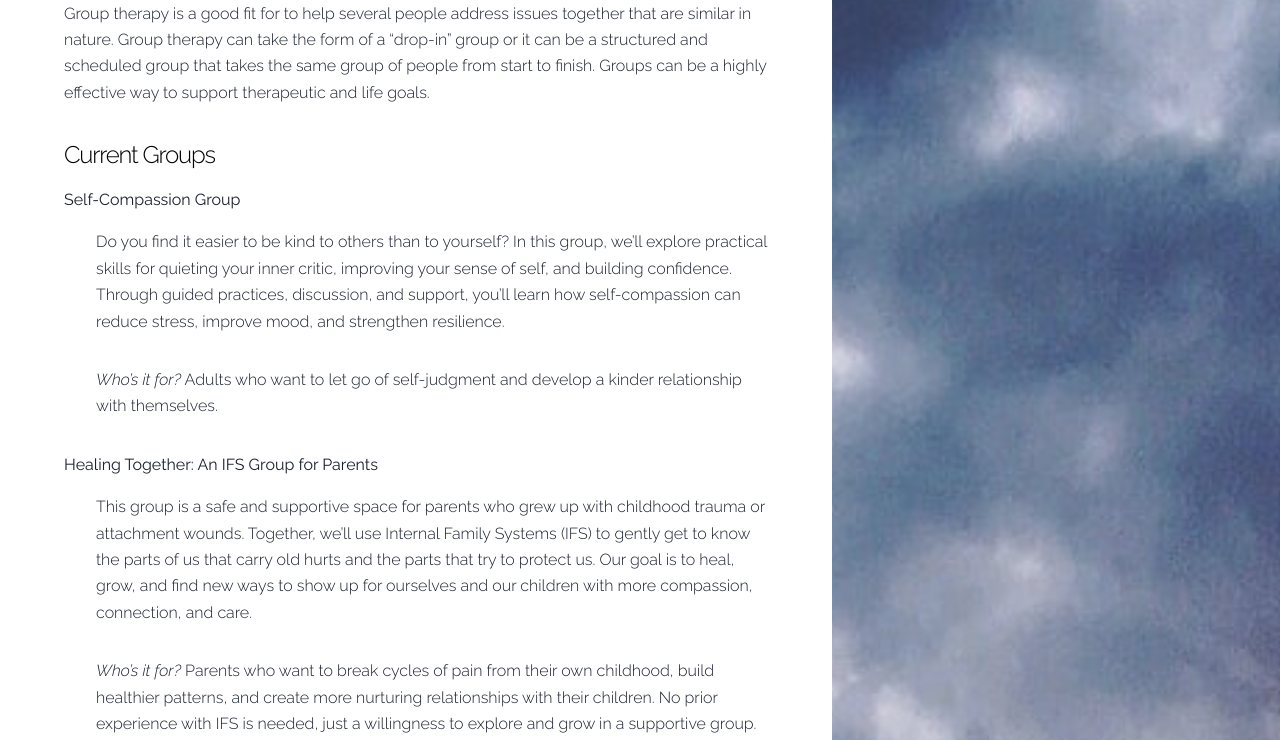
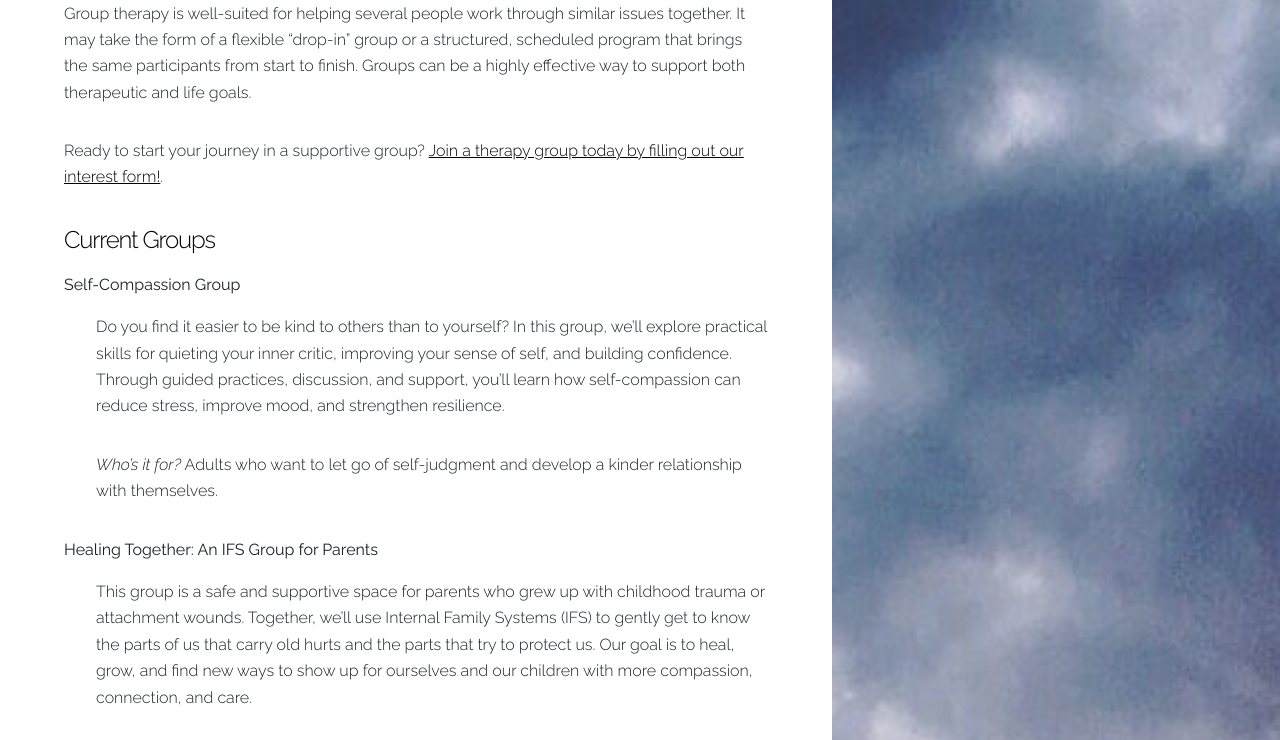
Before and after one commit to ogienma/caladriustherapy-web, a Gatsby site: page /group-therapy in a window 1280 px wide. Shown: the part 129-869 px from the top of the page. Built offline with nearby package versions, Linux system fonts and the light colour scheme; Gatsby itself is replaced by a stand-in of ours; a web font is replaced by a local one.

Commit message:
Update group-therapy.tsx

```diff
--- a/src/pages/group-therapy.tsx
+++ b/src/pages/group-therapy.tsx
@@ -11,10 +11,8 @@ const RatesPage: React.FC<PageProps> = () => {
         <section className="spotlight style1 orient-left content-align-left image-position-center">
           <div className="content">
           <h2>Group Therapy</h2>
-        <p>Group therapy is a good fit for to help several people address issues together that are similar in nature.
-            Group therapy can take the form of a “drop-in” group or it can be a structured and scheduled group that
-            takes the same group of people from start to finish. Groups can be a highly effective way to support
-            therapeutic and life goals.</p>
+          <p>Group therapy is well-suited for helping several people work through similar issues together. It may take the form of a flexible “drop-in” group or a structured, scheduled program that brings the same participants from start to finish. Groups can be a highly effective way to support both therapeutic and life goals.</p>
+          <p>Ready to start your journey in a supportive group? <a href="https://forms.gle/TDuipi2jV8Mg926e9">Join a therapy group today by filling out our interest form!</a>.</p>
         <h3>Current Groups</h3>
         <dl>
           <dt>Self-Compassion Group</dt>
@@ -125,18 +123,12 @@ const RatesPage: React.FC<PageProps> = () => {
               <em>Who’s it for?</em> Adults carrying grief that feels complicated, ongoing, or hard to share with others and who long for comfort, understanding, and connection in their healing journey.
             </p>
           </dd>
-
-
-
-
-
           <dt>Finding Freedom: An Adolescent Trauma Support Group</dt>
           <dd>This group is for adolescents age 13-21 who have experienced trauma through abuse, sexual assault,
                 foster care, etc. who wish to connect with others around their age to gain support, understanding, and
                 coping skills. This group is not designed as a substitute for trauma based therapy. Group members need
                 to have either a letter from a current or past therapist stating they are appropriate for the group or
-                have an interview at Caladrius to determine that the group is a good fit. <em>Currently on hold due to
-                COVID-19.</em>
+                have an interview at Caladrius to determine that the group is a good fit.
           </dd>
         </dl>
         <p>Insurance often covers group therapy. Reach out to us with any billing questions!</p>     </div>
```
